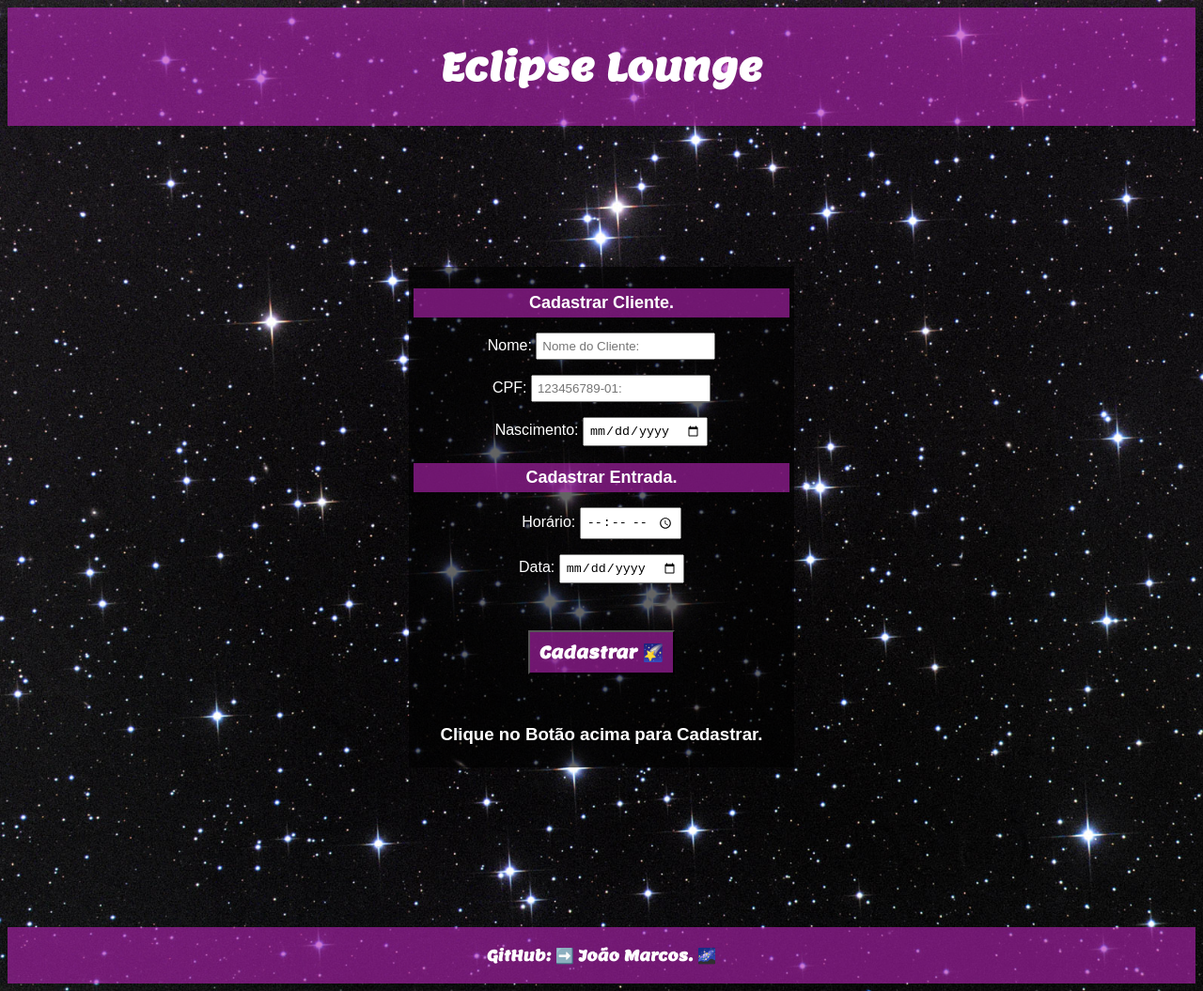
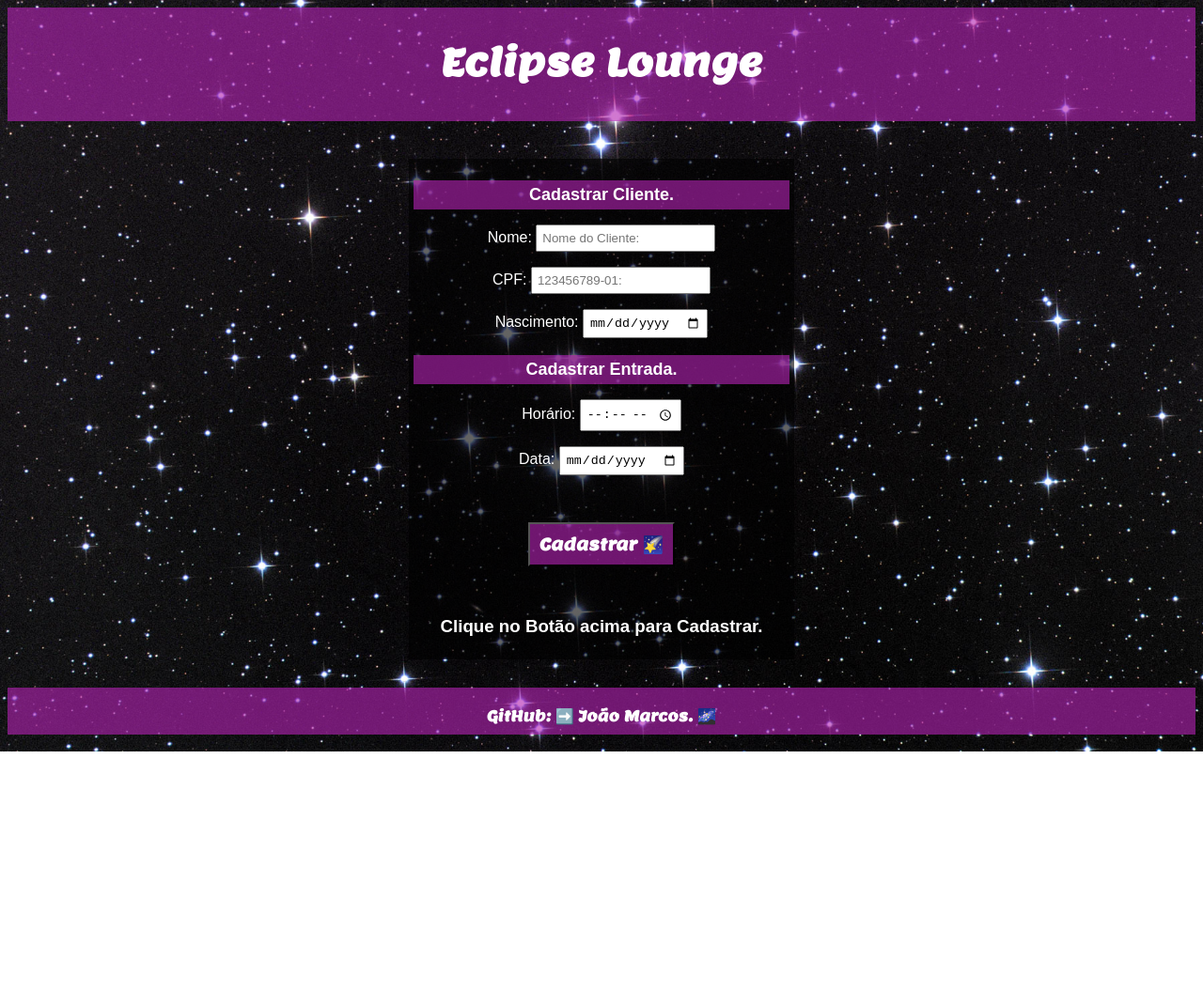
Before and after one commit to joaomarcos-luz/projeto-cadastro-nightclub, a plain HTML site: page index.html in a window 1280 px wide. Shown: the whole page at 94% size. After the commit the page ends 800 px from the top, so only its background shows below. Drawn offline with Linux system fonts and the light colour scheme.

Commit message:
versao final

```diff
--- a/style.css
+++ b/style.css
@@ -13,10 +13,10 @@ body{
 header{
     background-color: rgba(182, 36, 182, 0.607);
     font-family: 'Lemon', serif;
-    padding-top: 10px;
+    padding-top: 5px;
     padding-bottom: 10px;
     font-size: 20px;
-    margin-bottom: 150px;
+    margin-bottom: 40px;
 }
 
 main{
@@ -60,9 +60,9 @@ footer{
     background-color: rgba(182, 36, 182, 0.607);
     font-family: 'Lemon', serif;
     font-weight: bold;
-    height: 40px;
+    height: 30px;
     padding-top: 20px;
-    margin-top: 170px;
+    margin-top: 30px;
 }
 
 a{
```
